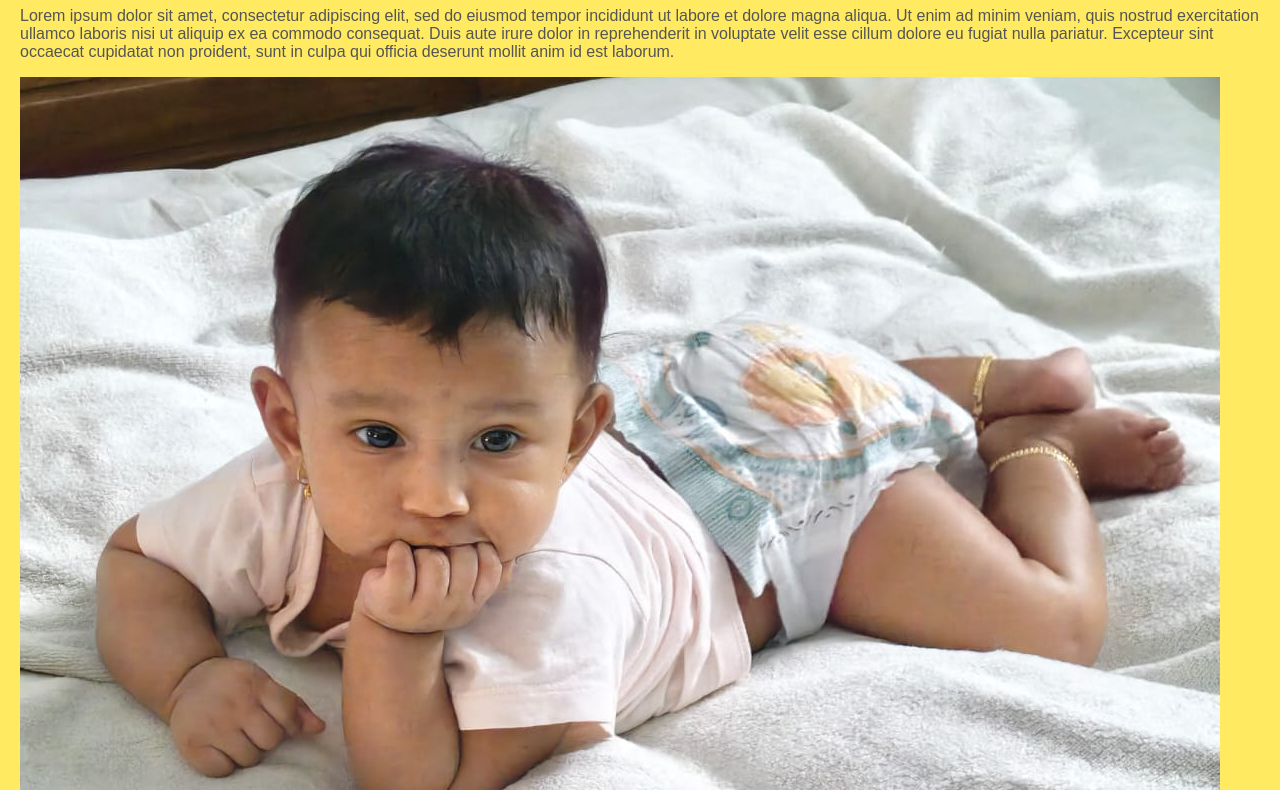
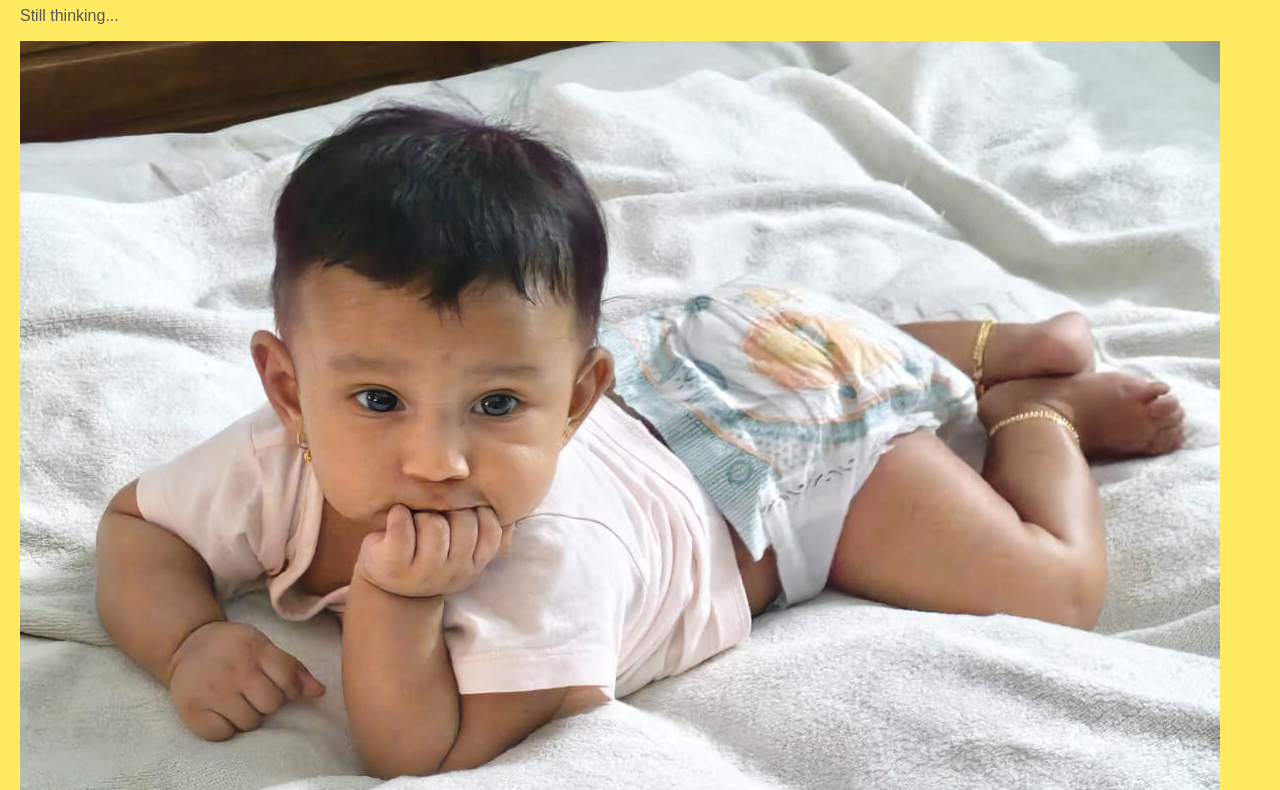
Before and after one commit to rathnakaranl/sulispace, a plain HTML site: page index.html in a window 1280 px wide. Shown: the part 162-952 px from the top of the page. Drawn offline with Linux system fonts and the light colour scheme.

Commit message:
Update portfolio description and image section

```diff
--- a/index.html
+++ b/index.html
@@ -30,7 +30,6 @@
 
 
     <h1>Welcome to SULIspace portfolio</h1>
-    <p>Lorem ipsum dolor sit amet, consectetur adipiscing elit, sed do eiusmod tempor incididunt ut labore et dolore magna aliqua. Ut enim ad minim veniam, quis nostrud exercitation ullamco laboris nisi ut aliquip ex ea commodo consequat. Duis aute irure dolor in reprehenderit in voluptate velit esse cillum dolore eu fugiat nulla pariatur. Excepteur sint occaecat cupidatat non proident, sunt in culpa qui officia deserunt mollit anim id est laborum.</p>
-    <div class="photo"><img src="images/traya123.jpg" alt="Traya"></div>
+    <p>Still thinking...</p>    <div class="photo"><img src="images/traya123.jpg" alt="Traya"></div>
 </body>
 </html>
```
